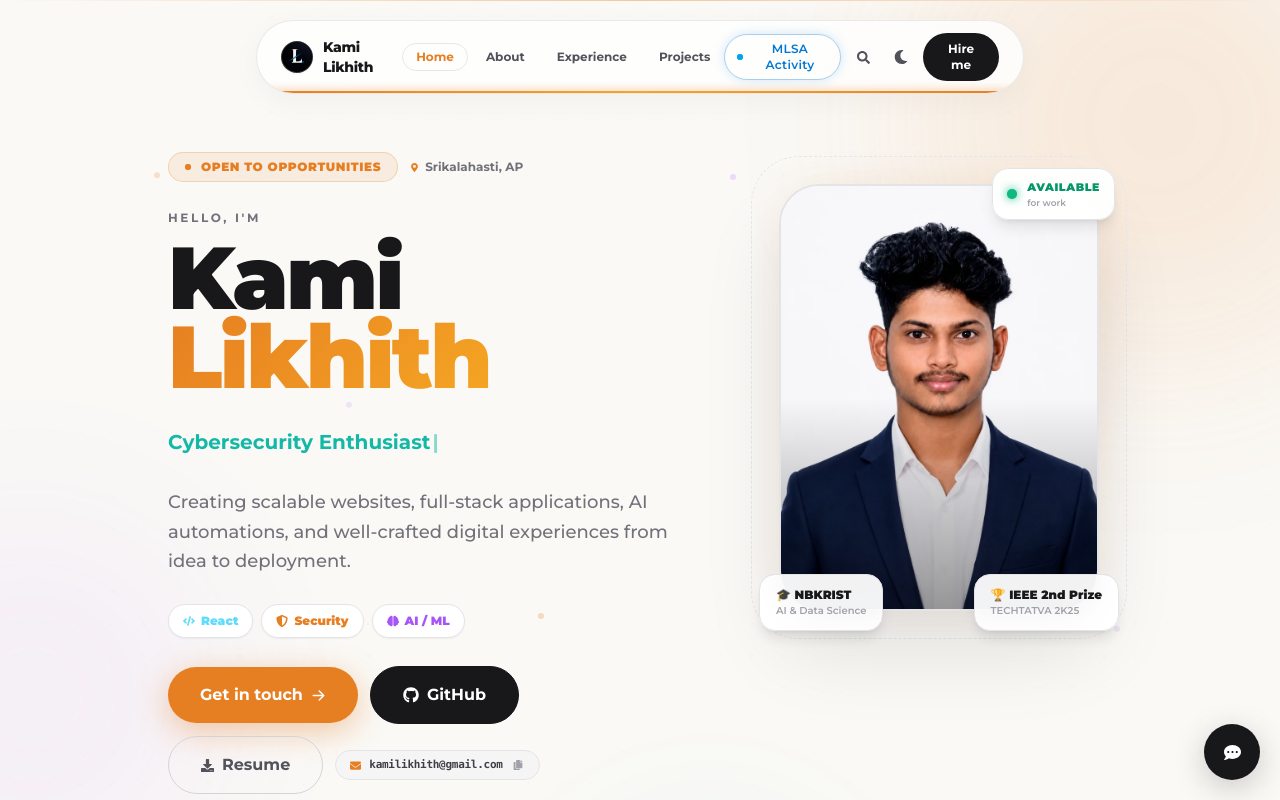
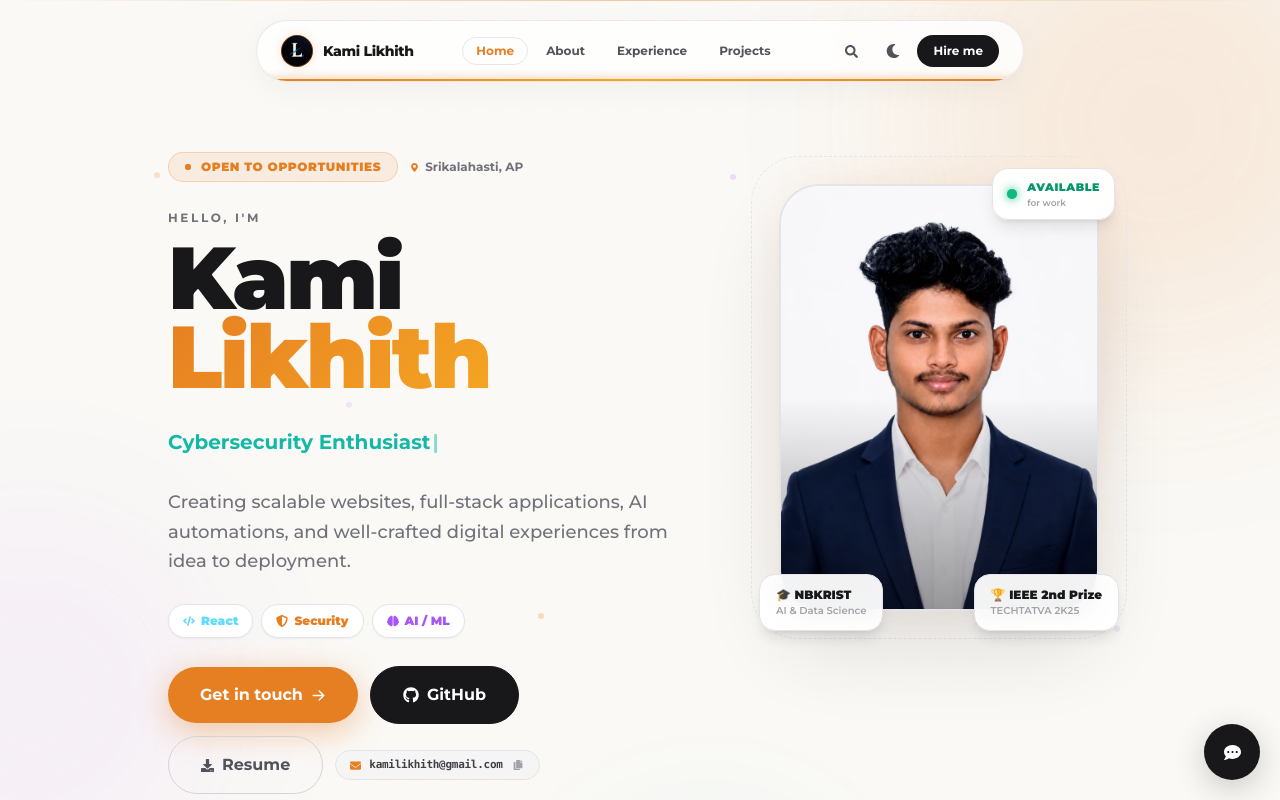
Before and after one commit to likhith3035/my-portfolio, a React (Vite) app: page / in a window 1280 px wide. Shown: the top 800 px of the page. Built offline with nearby package versions, Linux system fonts and the light colour scheme.

Commit message:
feat(navbar): synchronize smooth entrance animation and high-resolution logo

```diff
--- a/src/App.jsx
+++ b/src/App.jsx
@@ -12,7 +12,6 @@ import { Analytics } from '@vercel/analytics/react';
 
 // Code-split heavy interactive overlays & modals
 const ContactModal = lazy(() => import('./components/ContactModal'));
-const MLSAModal = lazy(() => import('./components/MLSAModal'));
 const ChatBot = lazy(() => import('./components/ChatBot'));
 const CommandPalette = lazy(() => import('./components/CommandPalette'));
 const MatrixRain = lazy(() => import('./components/MatrixRain'));
@@ -30,7 +29,6 @@ export default function App() {
   const [commandPaletteOpen, setCommandPaletteOpen] = useState(false);
   const [matrixActive, setMatrixActive] = useState(false);
   const [confettiTriggerCount, setConfettiTriggerCount] = useState(0);
-  const [mlsaOpen, setMlsaOpen] = useState(false);
   const [theme, setTheme] = useState(() => {
     try { return localStorage.getItem('theme') || 'light'; }
     catch { return 'light'; }
@@ -77,21 +75,6 @@ export default function App() {
     return () => window.removeEventListener('click', handleLoveClick);
   }, [accentTheme]);
 
-  useEffect(() => {
-    /* Auto open MLSA activity popup on initial site visit (once per session, after intro finishes) */
-    if (!introFinished) return;
-    try {
-      if (!sessionStorage.getItem('mlsa_modal_seen')) {
-        const timer = setTimeout(() => {
-          setMlsaOpen(true);
-          sessionStorage.setItem('mlsa_modal_seen', 'true');
-        }, 1500);
-        return () => clearTimeout(timer);
-      }
-    } catch {
-      // Fallback in case sessionStorage is restricted
-    }
-  }, [introFinished]);
 
   useEffect(() => {
     /* Disable browser scroll restoration and force top on load */
@@ -118,7 +101,6 @@ export default function App() {
     window.__openCommandPalette = () => setCommandPaletteOpen(true);
     window.__triggerMatrix = () => setMatrixActive(true);
     window.__triggerConfetti = () => setConfettiTriggerCount(c => c + 1);
-    window.__openMLSAModal = () => setMlsaOpen(true);
     return () => {
       delete window.__openContactModal;
       delete window.__openResumeModal;
@@ -126,7 +108,6 @@ export default function App() {
       delete window.__openCommandPalette;
       delete window.__triggerMatrix;
       delete window.__triggerConfetti;
-      delete window.__openMLSAModal;
     };
   }, []);
 
@@ -144,7 +125,7 @@ export default function App() {
       <PageLoader theme={theme} onComplete={() => setIntroFinished(true)} />
       <Navbar theme={theme} onToggleTheme={toggleTheme} introFinished={introFinished} />
       <main>
-        <Hero theme={theme} />
+        <Hero theme={theme} introFinished={introFinished} />
         <About />
         <Experience />
         <Projects />
@@ -166,7 +147,6 @@ export default function App() {
             onClose={() => setActiveCredential(null)}
           />
         )}
-        {mlsaOpen && <MLSAModal isOpen={mlsaOpen} onClose={() => setMlsaOpen(false)} />}
         <ChatBot />
 
         {/* Command Center & Effects */}
--- a/src/components/Navbar.jsx
+++ b/src/components/Navbar.jsx
@@ -93,8 +93,8 @@ export default function Navbar({ theme = 'light', onToggleTheme, introFinished =
       {/* ── Navbar pill ── */}
       <motion.nav
         initial={{ y: -50, opacity: 0, x: '-50%' }}
-        animate={{ y: 0, opacity: 1, x: '-50%' }}
-        transition={{ type: 'spring', stiffness: 180, damping: 24, delay: 0.15 }}
+        animate={introFinished ? { y: 0, opacity: 1, x: '-50%' } : { y: -50, opacity: 0, x: '-50%' }}
+        transition={{ duration: 0.85, ease: [0.16, 1, 0.3, 1], delay: 0.08 }}
         style={{ willChange: 'transform' }}
         className={`fixed top-3 sm:top-5 left-1/2 z-50 w-[94%] max-w-3xl rounded-full backdrop-blur-2xl border overflow-hidden transition-[background-color,border-color,box-shadow,color] duration-300 ease-out ${navContainerStyle}`}
       >
@@ -112,11 +112,11 @@ export default function Navbar({ theme = 'light', onToggleTheme, introFinished =
           <a href="#home" onClick={e => scrollTo(e, '#home')} className="flex items-center gap-2.5 group select-none">
             <div
               id="navbar-logo-target"
-              className={`w-8 h-8 rounded-full overflow-hidden flex items-center justify-center border border-white/20 dark:border-zinc-700 shadow-sm group-hover:scale-105 group-hover:border-[var(--accent)]/60 transition-[transform,border-color] duration-200 flex-shrink-0 bg-black ${
+              className={`w-8 h-8 rounded-full overflow-hidden flex items-center justify-center border border-[#E67E22]/40 shadow-[0_0_10px_rgba(230,126,34,0.25)] group-hover:scale-105 group-hover:border-[var(--accent)]/80 transition-[transform,border-color,opacity] duration-300 flex-shrink-0 bg-black ${
                 !introFinished ? 'opacity-0' : 'opacity-100'
               }`}
             >
-              <img src="/favicon-96x96.png" alt="Kami Likhith Logo" className="w-full h-full object-cover" />
+              <img src="/apple-touch-icon.png" alt="Kami Likhith Logo" className="w-full h-full object-cover rounded-full" />
             </div>
             <span className={`font-extrabold text-sm tracking-tight transition-colors duration-200 ${isDark ? 'text-white' : 'text-zinc-900'}`}>
               Kami Likhith
@@ -156,19 +156,6 @@ export default function Navbar({ theme = 'light', onToggleTheme, introFinished =
 
           {/* Right controls */}
           <div className="flex items-center gap-1.5">
-            {/* MLSA Activity pill badge */}
-            <button
-              onClick={() => window.__openMLSAModal?.()}
-              className="hidden sm:inline-flex items-center gap-2 px-3 py-1.5 rounded-full bg-[#0078D4]/12 border border-[#0078D4]/35 text-[#0078D4] dark:text-[#00A4EF] text-xs font-semibold hover:bg-[#0078D4]/20 transition-all shadow-[0_0_12px_rgba(0,120,212,0.18)] cursor-pointer"
-              title="Open MLSA Ambassador Activity"
-            >
-              <span className="relative flex h-1.5 w-1.5">
-                <span className="animate-ping absolute inline-flex h-full w-full rounded-full bg-[#00A4EF] opacity-75" />
-                <span className="relative inline-flex rounded-full h-1.5 w-1.5 bg-[#00A4EF]" />
-              </span>
-              <span className="tracking-wide">MLSA Activity</span>
-            </button>
-
             {/* Command Palette trigger */}
             <button
               onClick={() => {
@@ -348,25 +335,6 @@ export default function Navbar({ theme = 'light', onToggleTheme, introFinished =
                 })}
               </nav>
 
-              {/* Secondary Feature: Verified Ambassador Pill */}
-              <div className="px-3 pb-2">
-                <button
-                  onClick={() => {
-                    sound.pop();
-                    setMobileOpen(false);
-                    window.__openMLSAModal?.();
-                  }}
-                  className="w-full flex items-center justify-between px-3.5 py-2.5 rounded-xl bg-[#0078D4]/10 hover:bg-[#0078D4]/15 border border-[#0078D4]/25 text-[#00A4EF] text-xs transition-all cursor-pointer group"
-                >
-                  <div className="flex items-center gap-2">
-                    <span className="w-1.5 h-1.5 rounded-full bg-[#00A4EF]" />
-                    <span className="font-medium text-[11px] tracking-tight">Microsoft Learn Ambassador</span>
-                  </div>
-                  <span className="font-mono text-[9px] uppercase tracking-wider text-zinc-400 group-hover:text-white transition-colors">
-                    VERIFIED ↗
-                  </span>
-                </button>
-              </div>
 
               {/* Bottom Actions & Social Drawer */}
               <div className="p-3.5 border-t border-zinc-800/70 bg-white/[0.01] flex flex-col gap-3">
```
